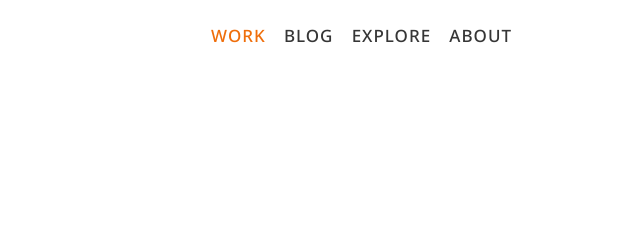
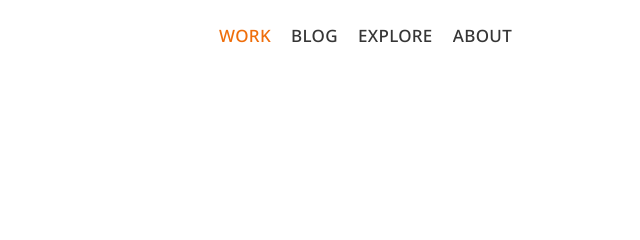
Before and after one commit to plutor7/plutor7.github.io, a plain HTML site: page index.html in a window 1280 px wide. Shown: the top 240 px of the page, 640-1280 px from the left. Drawn offline with nearby package versions, Linux system fonts and the light colour scheme.

Commit message:
Add files via upload

```diff
--- a/css/style.css
+++ b/css/style.css
@@ -65,7 +65,7 @@ a:hover { text-decoration: none; color: #EF6E0B;}
   transition:color .2s ease-out, background 2s ease-in;}
 .hello a:active, nav a:active, footer a:active, .brief a:active { text-decoration: none; color:#363636; }
 .hello a:visited, nav a:visited, footer a:visited, .brief a:visited { text-decoration: none; color:#363636; }
-.hello a:hover, nav a:hover, footer a:hover, .brief a:hover { text-decoration: underline dashed; color: #EF6E0B; }
+.hello a:hover, nav a:hover, footer a:hover, .brief a:hover { text-decoration: none; color: #EF6E0B; }
 
 .link-primary { text-decoration: underline; text-decoration-style: dashed; }
 
@@ -81,11 +81,11 @@ nav {
 
 nav li {
   display: inline-block;
-  margin-left:14px;
+  margin-left:16px;
   position: relative;
   overflow: hidden;
   font-size: 17px;
-  letter-spacing:1px;
+  letter-spacing: 0.3px;
   line-height: inherit;
   font-family: 'Noto Sans', helvetica, sans-serif;
   font-weight: 500;
```
